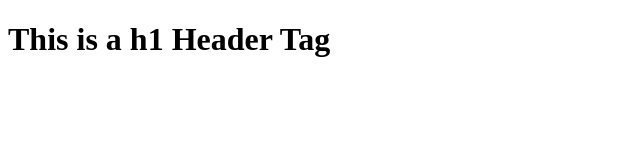
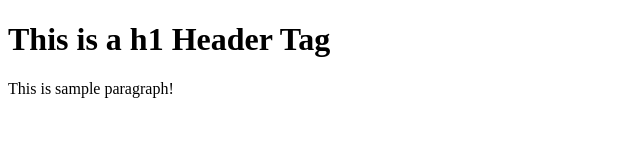
Before and after one commit to zhidalow/React_Front_End_Dev_Practice_Coursera, a plain HTML site: page index.html in a window 1280 px wide. Shown: the whole page, without its empty margins (0-640 px from the left). Drawn offline with Linux system fonts and the light colour scheme.

Commit message:
sample second commit

```diff
--- a/index.html
+++ b/index.html
@@ -7,5 +7,6 @@
 </head>
 <body>
     <h1>This is a h1 Header Tag</h1>
+    <p>This is sample paragraph!</p>
 </body>
 </html>
```
